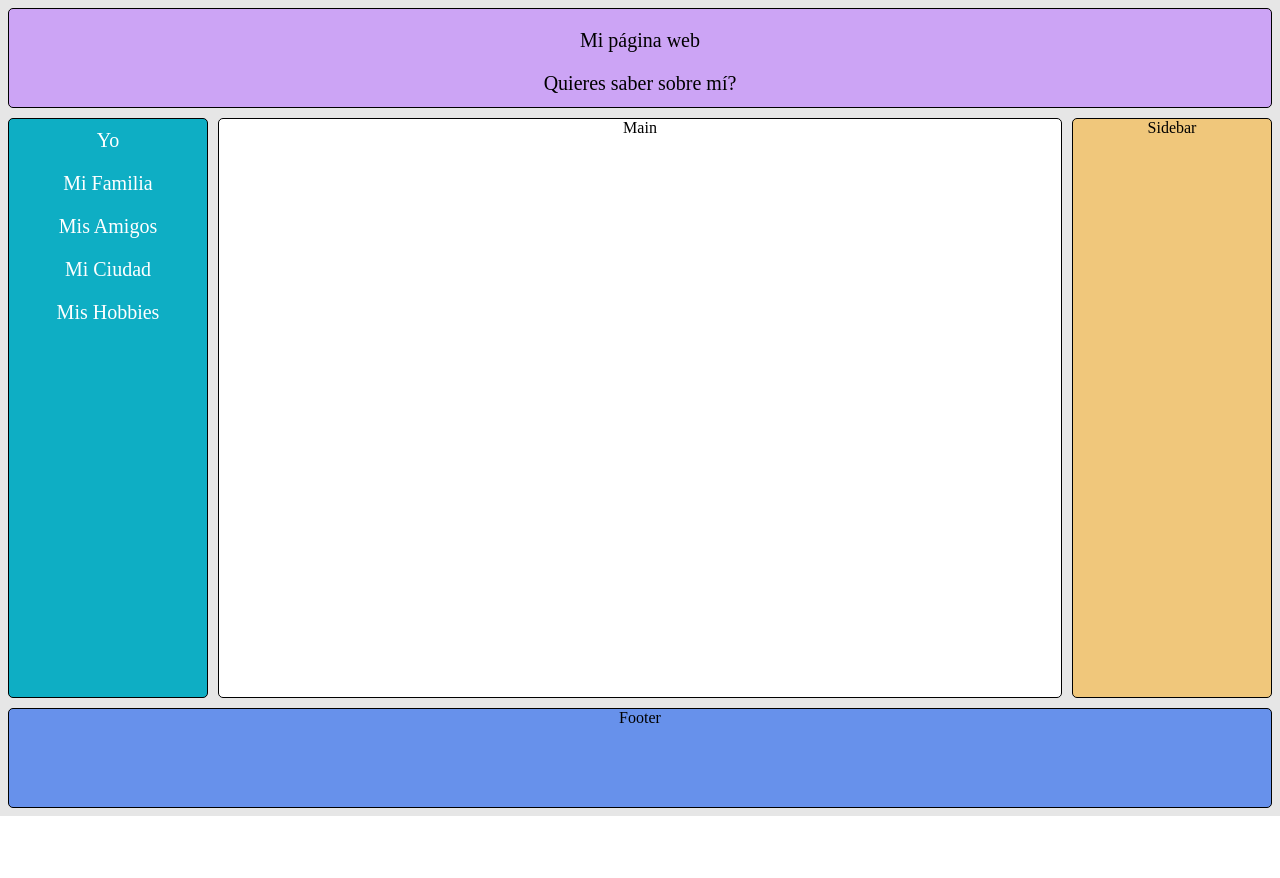
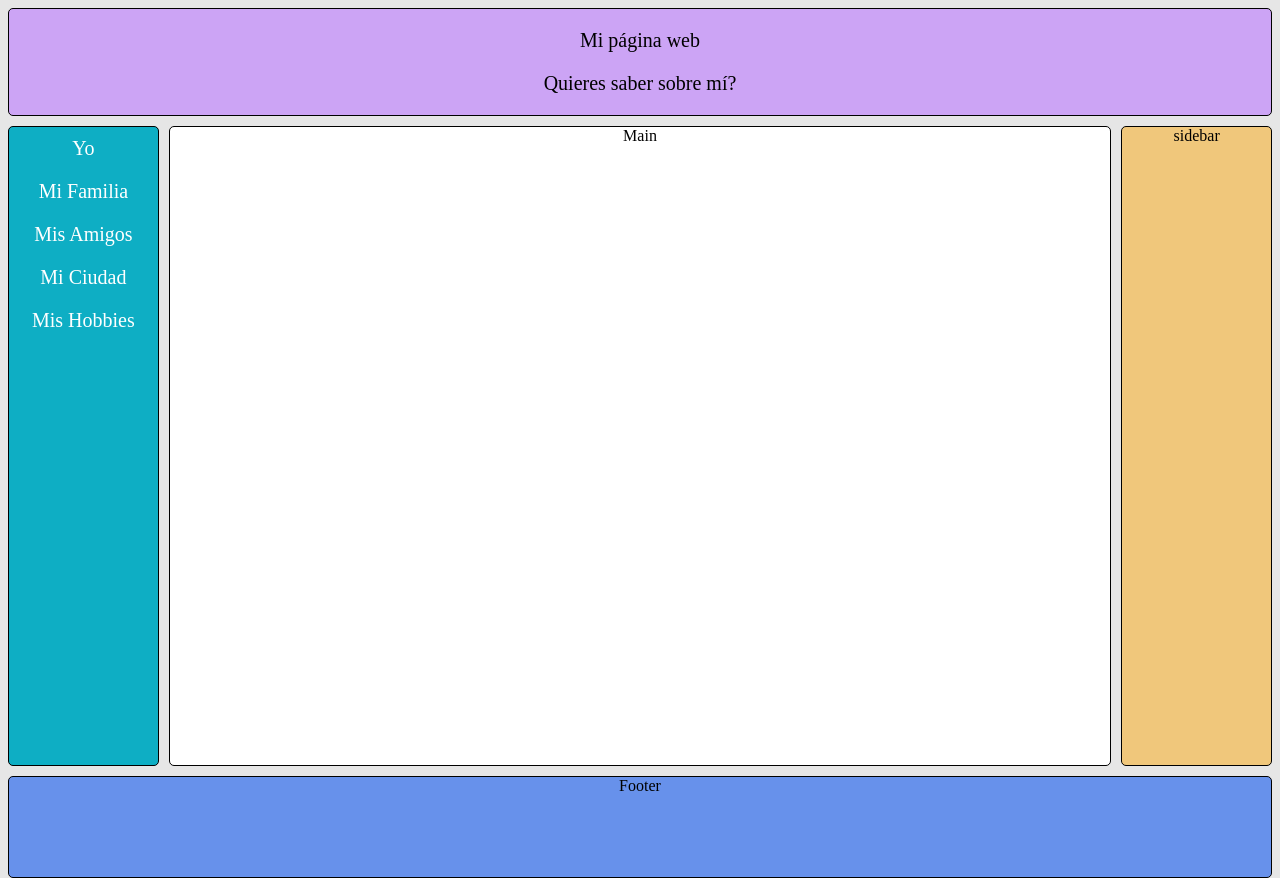
Before and after one commit to efrainsalzar/DesarrolloWebESS, a PHP site: page /Menu.html in a window 1280 px wide. Before the commit the page ends 816 px from the top, so only its background shows below. Run offline with PHP 8.4, Linux system fonts and the light colour scheme.

Commit message:
01-03-2024 maquetado con div

```diff
--- a/Tareas/Tarea3/Menu.html
+++ b/Tareas/Tarea3/Menu.html
@@ -1,28 +1,34 @@
 <!DOCTYPE html>
 <html lang="en">
+
 <head>
     <meta charset="UTF-8">
     <meta name="viewport" content="width=device-width, initial-scale=1.0">
     <link rel="stylesheet" href="menuStyles.css">
     <title>hola mundo!</title>
 </head>
+
 <body class="container">
     <div class="header">
         <p class="title">Mi página web</p>
         <p class="title">Quieres saber sobre mí?</p>
     </div>
-    <div class="navbar">
+    <div class="cuerpo">
+        <div class="navbar">
 
-        <a href="yo.html">          Yo</a>
-        <a href="mifamilia.html">   Mi Familia</a>
-        <a href="misamigos.html">   Mis Amigos</a>
-        <a href="miciudad.html">    Mi Ciudad</a>
-        <a href="mishobbies.html"> Mis Hobbies</a>
+            <a href="yo.html"> Yo</a>
+            <a href="mifamilia.html"> Mi Familia</a>
+            <a href="misamigos.html"> Mis Amigos</a>
+            <a href="miciudad.html"> Mi Ciudad</a>
+            <a href="mishobbies.html"> Mis Hobbies</a>
 
+        </div>
+        <div class="main">Main</div>
+
+        <div class="sidebar">sidebar</div>
     </div>
-    <div class="sidebar">Sidebar</div>
-    <div class="main">Main</div>
     <div class="footer">Footer</div>
 
 </body>
+
 </html>
--- a/Tareas/Tarea3/menuStyles.css
+++ b/Tareas/Tarea3/menuStyles.css
@@ -11,39 +11,58 @@
     font-family: 'Times New Roman', Times, serif;
     height: 100vh;
     background: rgb(230, 230, 230);
+
 }
 .container>*{
     border: 1px solid black;
     border-radius: 5px ;
     text-align: center;
+
 }
 /*areas*/
 .header{
-    grid-area: header;
+    /*grid-area: header;*/
     background: rgb(204, 164, 245);
 }
+.cuerpo{
+    display: flex;
+    gap: 10px;
+    height: 80vh;
+    margin-top: 10px;
+    margin-bottom: 10px;
+    border: none;
+}
 .navbar{
-    grid-area: navbar;
+    /*grid-area: navbar;*/
     background: rgb(14, 174, 196);
     align-items: center;
     display: flex;
     flex-direction: column;
+    width: 200px;
+    border: 1px solid black;
+    border-radius: 5px ;
 }
 .main{
-    grid-area: main;
+    /*grid-area: main;*/
     background: white;
+    width: 100%;
+    border: 1px solid black;
+    border-radius: 5px ;
 }
 .sidebar{
-    grid-area: sidebar;
+    /*grid-area: sidebar;*/
     background: rgb(240, 199, 123);
-
+    width: 200px;
+    border: 1px solid black;
+    border-radius: 5px ;
 }
 .footer{
-    grid-area: footer;
+    /*grid-area: footer;*/
     background: rgb(103, 145, 235);
+    height: 100px;
+}
+/*
 
-}
-/* orden de areas */
 .container{
     display: grid;
     gap: 10px;
@@ -55,19 +74,18 @@
     "footer"
     ;
 }
-/* formato de areas */
+
 @media (min-width:900px){
     .container{
         grid-template:
-        /*Matris de 3X3*/        /*alto*/
         "header  header  header"  100px
         "navbar  main    sidebar" auto
         "footer  footer  footer"  100px /
-        200px auto 200px   /* <-- ancho*/
+        200px auto 200px
         ;
     }
 }
-
+*/
 
 
 
@@ -75,6 +93,7 @@
     font-size: 20px;
 
 }
+
 
 a{
     text-decoration: none;
```
